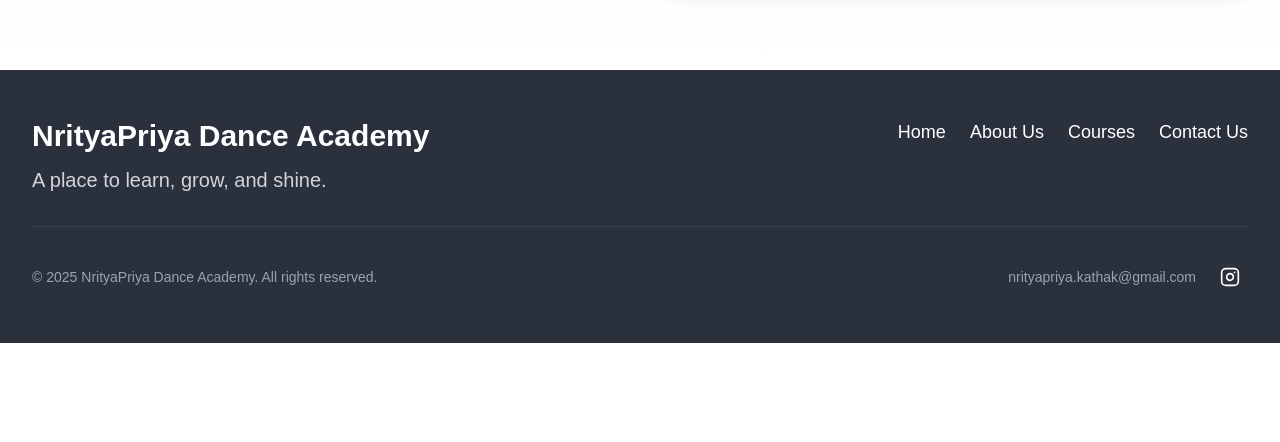
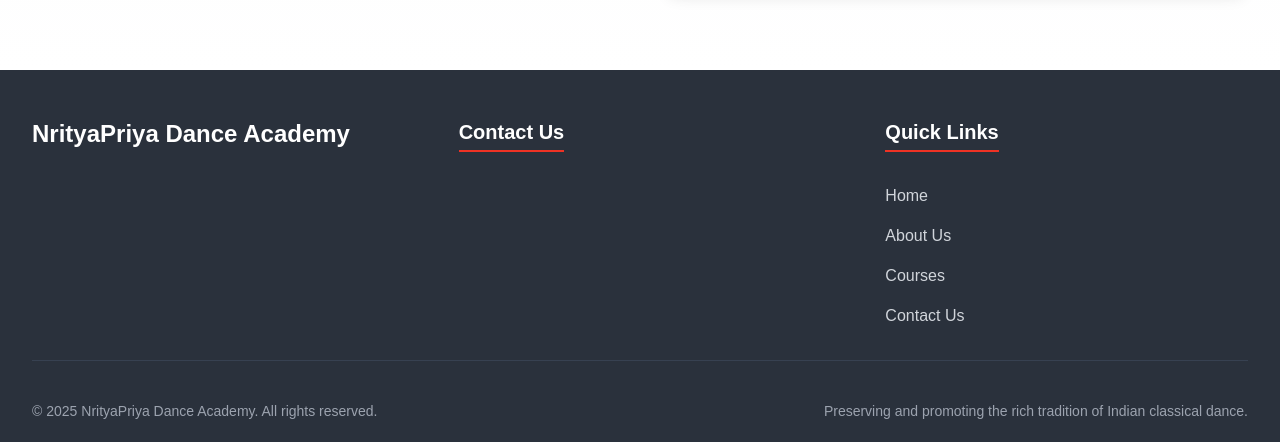
Before and after one commit to kushXpai/nrityapriya-dance-academy, a Next.js app: page / in a window 1280 px wide. Shown: the part 5636-6078 px from the top of the page. Before the commit the page ends 5979 px from the top, so only its background shows below. Built offline with nearby package versions, Linux system fonts and the light colour scheme; no server answers; the database is empty.

Commit message:
Updated: Minor UI changes in Footer and Video section

```diff
--- a/src/components/AdminStudents.js
+++ b/src/components/AdminStudents.js
@@ -5,7 +5,9 @@ import {
   where,
   getDocs,
   updateDoc,
-  doc
+  doc,
+  deleteDoc,
+  addDoc
 } from 'firebase/firestore';
 import { db } from '../../firebase/firebaseConfig';
 
@@ -15,7 +17,7 @@ const REVIEW_STATUSES = {
     label: 'Unreviewed',
     color: 'bg-yellow-100 text-yellow-800'
   },
-  'in progress': {
+  inprogress: {
     label: 'In Progress',
     color: 'bg-blue-100 text-blue-800'
   },
@@ -47,7 +49,7 @@ export default function AdminStudents() {
   const [loading, setLoading] = useState(true);
   const [activeTab, setActiveTab] = useState('inquired');
 
-  // All previous fetch methods remain the same...
+  // Modified fetch methods
   const fetchStudentInquiries = async () => {
     try {
       setLoading(true);
@@ -94,17 +96,8 @@ export default function AdminStudents() {
 
   const fetchEnrolledStudents = async () => {
     try {
-      const enrolledFromInquiries = query(
-        collection(db, "student_inquiries"),
-        where("review", "==", "completed"),
-        where("status", "==", "enrolled")
-      );
-      const inquirySnapshot = await getDocs(enrolledFromInquiries);
-
-      const inquiryStudents = inquirySnapshot.docs.map(doc => ({
-        id: doc.id,
-        ...doc.data()
-      }));
+      // We're no longer querying for enrolled students from student_inquiries
+      // since they should be moved to the students collection
 
       const existingEnrolled = query(collection(db, "students"));
       const existingSnapshot = await getDocs(existingEnrolled);
@@ -114,18 +107,30 @@ export default function AdminStudents() {
         ...doc.data()
       }));
 
-      setEnrolledStudents([...inquiryStudents, ...existingStudents]);
+      setEnrolledStudents(existingStudents);
     } catch (error) {
       console.error("Error fetching enrolled students:", error);
     }
   };
 
-  // Previous status update methods remain the same...
+  // Modified update methods to handle the data transfer
   const updateReviewStatus = async (studentId, newStatus) => {
     try {
       const studentRef = doc(db, "student_inquiries", studentId);
+
+      // Get the current student data
+      const studentDoc = await getDocs(query(collection(db, "student_inquiries"), where("__name__", "==", studentId)));
+      const studentData = studentDoc.docs[0]?.data();
+
       await updateDoc(studentRef, { review: newStatus });
 
+      // If status is now completed and enrollment is set to enrolled,
+      // move the student to the students collection
+      if (newStatus === "completed" && studentData?.status === "enrolled") {
+        await moveStudentToEnrolled(studentId, studentData);
+      }
+
+      // Refresh all lists
       fetchStudentInquiries();
       fetchNotEnrolledStudents();
       fetchEnrolledStudents();
@@ -138,13 +143,46 @@ export default function AdminStudents() {
     try {
       const studentRef = doc(db, "student_inquiries", studentId);
 
+      // Get the current student data
+      const studentDoc = await getDocs(query(collection(db, "student_inquiries"), where("__name__", "==", studentId)));
+      const studentData = studentDoc.docs[0]?.data();
+
       await updateDoc(studentRef, { status: newStatus });
 
+      // If review is already completed and we're setting status to enrolled,
+      // move the student to the students collection
+      if (studentData?.review === "completed" && newStatus === "enrolled") {
+        // Get the updated student data with the new status
+        const updatedStudentDoc = await getDocs(query(collection(db, "student_inquiries"), where("__name__", "==", studentId)));
+        const updatedStudentData = updatedStudentDoc.docs[0]?.data();
+
+        await moveStudentToEnrolled(studentId, updatedStudentData);
+      }
+
+      // Refresh all lists
       fetchStudentInquiries();
       fetchNotEnrolledStudents();
       fetchEnrolledStudents();
     } catch (error) {
       console.error("Error updating enrollment status:", error);
+    }
+  };
+
+  // New function to move a student from inquiries to enrolled
+  const moveStudentToEnrolled = async (studentId, studentData) => {
+    try {
+      // Add to students collection
+      await addDoc(collection(db, "students"), {
+        ...studentData,
+        inquiryId: studentId // Keep reference to original inquiry ID
+      });
+
+      // Delete from student_inquiries collection
+      await deleteDoc(doc(db, "student_inquiries", studentId));
+
+      console.log("Student moved to enrolled collection successfully");
+    } catch (error) {
+      console.error("Error moving student to enrolled collection:", error);
     }
   };
 
--- a/src/components/Footer.js
+++ b/src/components/Footer.js
@@ -1,7 +1,42 @@
-import React from 'react';
-import { Instagram } from 'lucide-react';
+import React, { useState, useEffect } from 'react';
+import { Instagram, MapPin, Mail, Phone } from 'lucide-react';
+import { db } from '../../firebase/firebaseConfig'; // Using your existing Firebase config
+import { doc, getDoc } from 'firebase/firestore';
 
 export default function Footer() {
+  const [academyData, setAcademyData] = useState({
+    address: '',
+    email: '',
+    phoneNumber: '',
+    aboutAcademy: ''
+  });
+  const [loading, setLoading] = useState(true);
+
+  useEffect(() => {
+    const fetchAcademyData = async () => {
+      try {
+        const profileRef = doc(db, "academyProfiles", "mainProfile");
+        const profileSnap = await getDoc(profileRef);
+
+        if (profileSnap.exists()) {
+          const data = profileSnap.data();
+          setAcademyData({
+            address: data.address || '',
+            email: data.email || '',
+            phoneNumber: data.phoneNumber || '',
+            aboutAcademy: data.aboutAcademy || 'NrityaPriya Dance Academy is dedicated to preserving and promoting the rich tradition of Indian classical dance, with a focus on Kathak and semi-classical dance forms.'
+          });
+        }
+      } catch (error) {
+        console.error("Error fetching academy data:", error);
+      } finally {
+        setLoading(false);
+      }
+    };
+
+    fetchAcademyData();
+  }, []);
+
   const scrollToSection = (e, sectionId) => {
     e.preventDefault();
     const element = document.querySelector(sectionId);
@@ -18,33 +53,63 @@ export default function Footer() {
   };
 
   return (
-    <footer className="bg-[#2A313C] text-white">
-      {/* Main Footer Content */}
-      <div className="max-w-7xl mx-auto px-4 sm:px-6 lg:px-8 py-12">
-        <div className="grid grid-cols-1 md:grid-cols-2 gap-8 mb-8">
+    <footer className="bg-[#2A313C] text-white pt-12 pb-6">
+      <div className="max-w-7xl mx-auto px-6 lg:px-8">
+        <div className="grid grid-cols-1 md:grid-cols-3 gap-y-10 gap-x-16">
           {/* Academy Info */}
-          <div className="text-center md:text-left">
-            <h2 className="text-2xl md:text-3xl font-bold mb-3">
+          <div>
+            <h2 className="text-2xl font-bold mb-4">
               NrityaPriya Dance Academy
             </h2>
-            <p className="text-lg md:text-xl text-gray-300">
-              A place to learn, grow, and shine.
+            <p className="text-gray-300 leading-relaxed mb-6 max-w-md">
+              {academyData.aboutAcademy}
             </p>
           </div>
 
-          {/* Navigation */}
-          <div className="flex flex-col md:flex-row items-center md:items-start md:justify-end">
-            <nav>
-              <ul className="flex flex-wrap justify-center md:justify-end gap-6 text-base md:text-lg">
+          {/* Contact Information */}
+          <div>
+            <h3 className="text-xl font-semibold mb-6 pb-1 border-b-2 border-[#EE3224] inline-block">
+              Contact Us
+            </h3>
+            <div className="space-y-4 mt-2">
+              {academyData.address && (
+                <div className="flex items-start gap-3 text-gray-300">
+                  <MapPin size={20} className="text-[#EE3224] mt-1 flex-shrink-0" />
+                  <span>{academyData.address}</span>
+                </div>
+              )}
+              {academyData.email && (
+                <div className="flex items-center gap-3 text-gray-300">
+                  <Mail size={20} className="text-[#EE3224] flex-shrink-0" />
+                  <a href={`mailto:${academyData.email}`} className="hover:text-white transition-colors duration-300">
+                    {academyData.email}
+                  </a>
+                </div>
+              )}
+              {academyData.phoneNumber && (
+                <div className="flex items-center gap-3 text-gray-300">
+                  <Phone size={20} className="text-[#EE3224] flex-shrink-0" />
+                  <a href={`tel:${academyData.phoneNumber}`} className="hover:text-white transition-colors duration-300">
+                    {academyData.phoneNumber}
+                  </a>
+                </div>
+              )}
+            </div>
+          </div>
+
+          {/* Quick Links */}
+          <div>
+            <h3 className="text-xl font-semibold mb-6 pb-1 border-b-2 border-[#EE3224] inline-block">
+              Quick Links
+            </h3>
+            <nav className="mt-2">
+              <ul className="space-y-4">
                 {['Home', 'About Us', 'Courses', 'Contact Us'].map((item) => (
                   <li key={item}>
                     <a
                       href={`#${item.toLowerCase().replace(' ', '-')}`}
                       onClick={(e) => scrollToSection(e, `#${item.toLowerCase().replace(' ', '-')}`)}
-                      className="hover:text-[#EE3224] transition-colors duration-300
-                        relative after:content-[''] after:absolute after:w-0 after:h-0.5
-                        after:bg-[#EE3224] after:left-0 after:-bottom-1 after:transition-all
-                        hover:after:w-full"
+                      className="text-gray-300 hover:text-white transition-colors duration-300"
                     >
                       {item}
                     </a>
@@ -58,28 +123,16 @@ export default function Footer() {
         {/* Divider */}
         <div className="h-px bg-gray-700 my-8"></div>
 
-        {/* Copyright and Contact */}
-        <div className="flex flex-col md:flex-row justify-between items-center space-y-4 md:space-y-0">
+        {/* Copyright */}
+        <div className="flex flex-col md:flex-row justify-between items-center pt-2">
           <p className="text-sm text-gray-400">
             © {new Date().getFullYear()} NrityaPriya Dance Academy. All rights reserved.
           </p>
 
-          <div className="flex items-center gap-4">
-            <a
-              href="mailto:nrityapriya.kathak@gmail.com"
-              className="text-sm text-gray-400 hover:text-white transition-colors duration-300"
-            >
-              nrityapriya.kathak@gmail.com
-            </a>
-            <a
-              href="https://instagram.com/nrityapriya_"
-              target="_blank"
-              rel="noopener noreferrer"
-              className="p-2 rounded-full hover:bg-[#EE3224]/10 transition-colors duration-300"
-              aria-label="Follow us on Instagram"
-            >
-              <Instagram className="w-5 h-5" />
-            </a>
+          <div>
+            <p className="text-sm text-gray-400 mt-3 md:mt-0">
+              Preserving and promoting the rich tradition of Indian classical dance.
+            </p>
           </div>
         </div>
       </div>
--- a/src/components/GalleryVideoSection.js
+++ b/src/components/GalleryVideoSection.js
@@ -172,7 +172,8 @@ export default function GalleryVideoSection() {
 
             {/* Mobile View (Single Column Slider) */}
             <div className="md:hidden mt-8">
-              {videos.length > 0 && (
+              {/* Fixed: Ensuring videos.length check is consistent for mobile view */}
+              {videos && videos.length > 0 ? (
                 <div className="relative">
                   <div
                     className="w-full aspect-[16/9] overflow-hidden rounded-lg"
@@ -194,14 +195,20 @@ export default function GalleryVideoSection() {
 
                   {/* Navigation Buttons */}
                   <button
-                    onClick={handlePrevVideo}
+                    onClick={(e) => {
+                      e.stopPropagation();
+                      handlePrevVideo();
+                    }}
                     className="absolute left-2 top-1/2 -translate-y-1/2 bg-white/70 p-2 rounded-full shadow-md hover:bg-white"
                     aria-label="Previous video"
                   >
                     <ChevronLeft className="w-6 h-6" />
                   </button>
                   <button
-                    onClick={handleNextVideo}
+                    onClick={(e) => {
+                      e.stopPropagation();
+                      handleNextVideo();
+                    }}
                     className="absolute right-2 top-1/2 -translate-y-1/2 bg-white/70 p-2 rounded-full shadow-md hover:bg-white"
                     aria-label="Next video"
                   >
@@ -213,6 +220,8 @@ export default function GalleryVideoSection() {
                     {currentVideoIndex + 1} / {videos.length}
                   </div>
                 </div>
+              ) : (
+                <div className="text-center text-gray-500">No videos available</div>
               )}
             </div>
           </>
```
